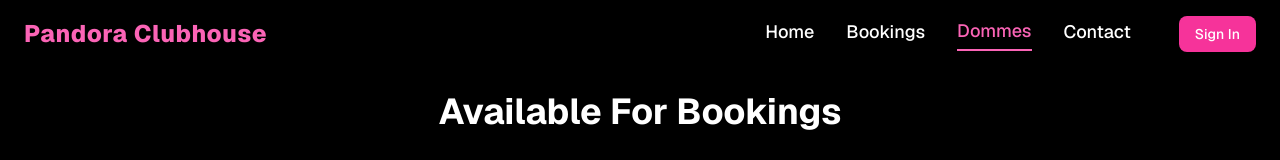
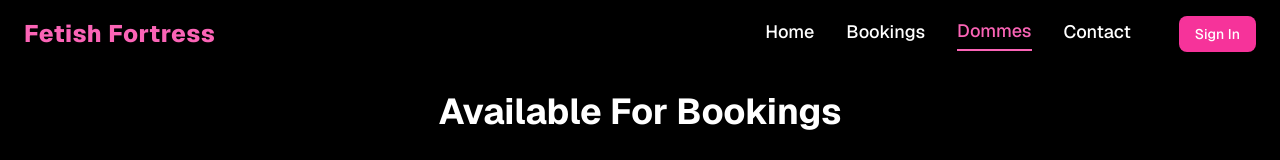
Before and after one commit to onlyedd221-cell/pandorafrontend, a Next.js app: page /dommes in a window 1280 px wide. Shown: the top 160 px of the page. Built offline with nearby package versions, Linux system fonts and the light colour scheme.

Commit message:
Update site name header

```diff
--- a/src/app/components/header.tsx
+++ b/src/app/components/header.tsx
@@ -153,7 +153,7 @@ export default function Header() {
         href="/"
         className="text-2xl font-extrabold tracking-wide text-pink-400"
       >
-        Pandora Clubhouse
+        Fetish Fortress
       </Link>
 
       {/* Desktop Nav */}
```
